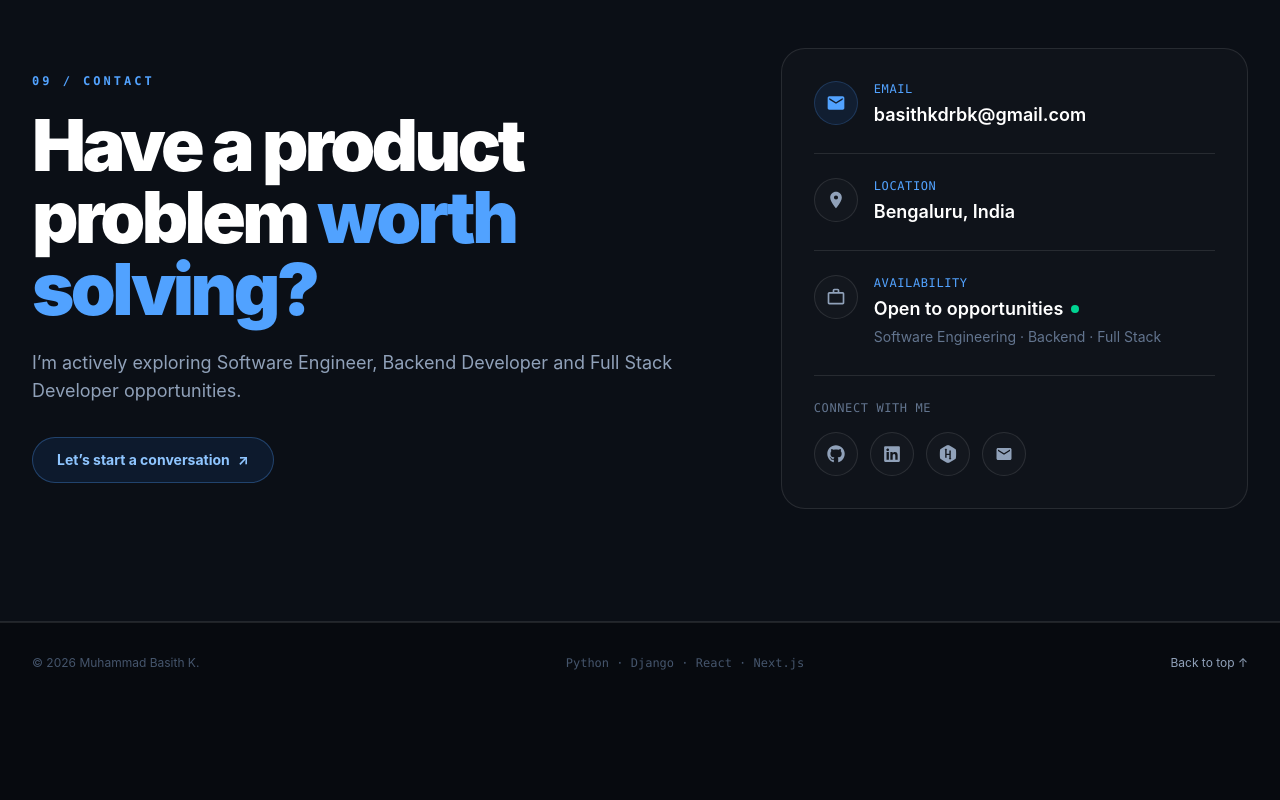
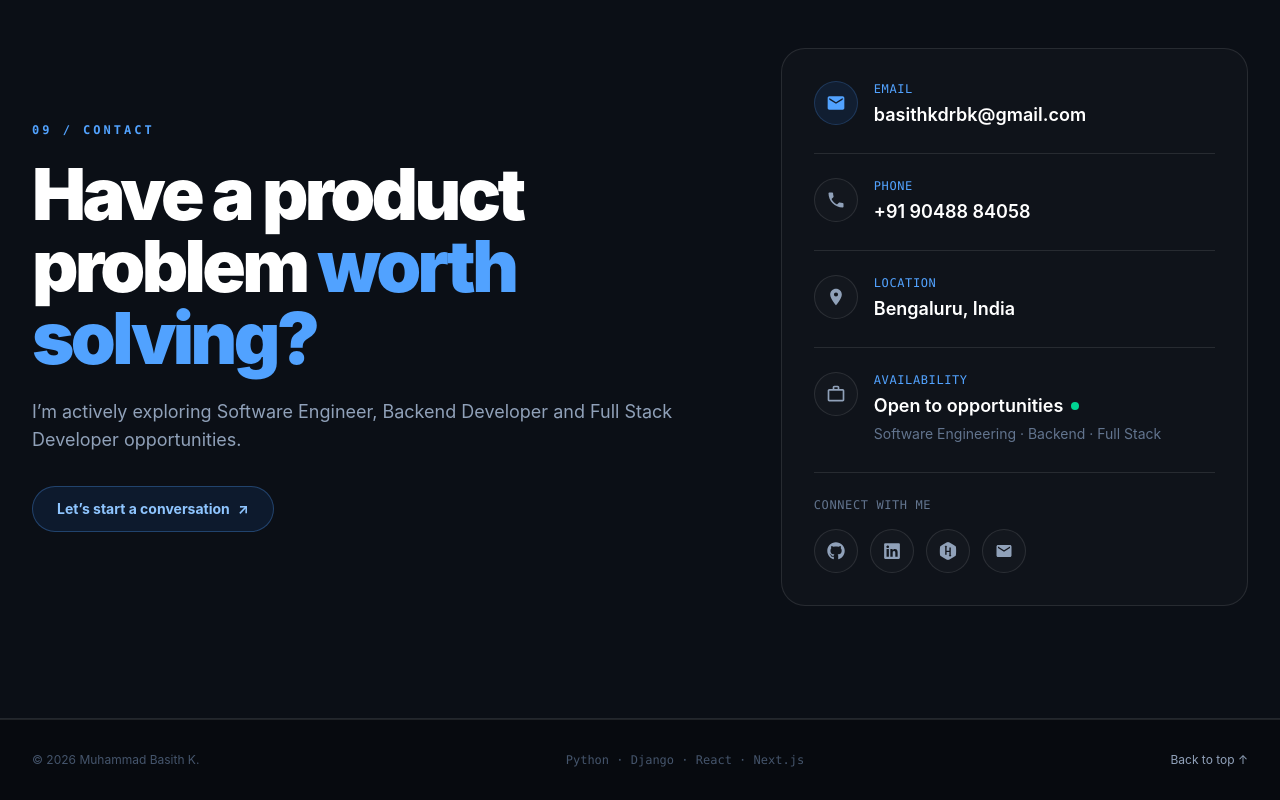
Before and after one commit to basith670/my_portfolio, a React (Vite) app: page / in a window 1280 px wide. Shown: the part 10010-10810 px from the top of the page. Before the commit the page ends 10713 px from the top, so only its background shows below. Built offline with nearby package versions, Linux system fonts and the light colour scheme.

Commit message:
feat: add phone contact option

```diff
--- a/src/components/sections/Contact.jsx
+++ b/src/components/sections/Contact.jsx
@@ -7,6 +7,7 @@ import {
   MdEmail,
   MdLocationOn,
   MdWorkOutline,
+  MdPhone,
 } from "react-icons/md";
 
 function Contact() {
@@ -67,6 +68,26 @@ function Contact() {
 
                 <p className="mt-1 break-all text-base font-semibold text-white transition group-hover:text-blue-300 sm:text-lg">
                   basithkdrbk@gmail.com
+                </p>
+              </div>
+            </a>
+
+            {/* Phone */}
+            <a
+              href="tel:+919048884058"
+              className="group flex items-start gap-4 border-b border-white/10 py-6"
+            >
+              <div className="grid h-11 w-11 shrink-0 place-items-center rounded-full border border-white/10 bg-white/[0.02] text-xl text-slate-400 transition group-hover:border-blue-400/40 group-hover:bg-blue-500/10 group-hover:text-blue-400">
+                <MdPhone />
+              </div>
+
+              <div>
+                <p className="font-mono text-xs uppercase tracking-wider text-blue-400">
+                  Phone
+                </p>
+
+                <p className="mt-1 text-base font-semibold text-white transition group-hover:text-blue-300 sm:text-lg">
+                  +91 90488 84058
                 </p>
               </div>
             </a>
```
